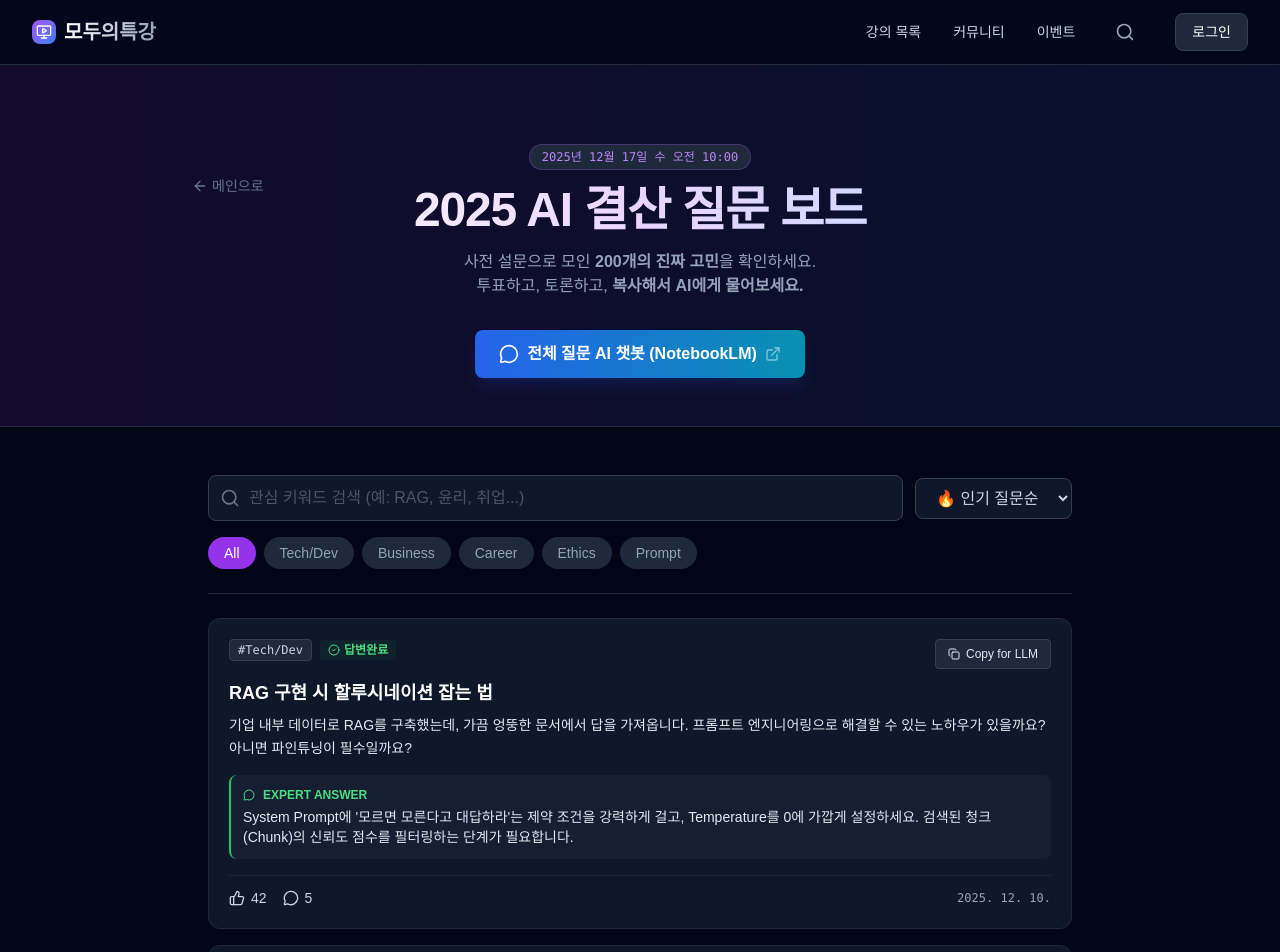
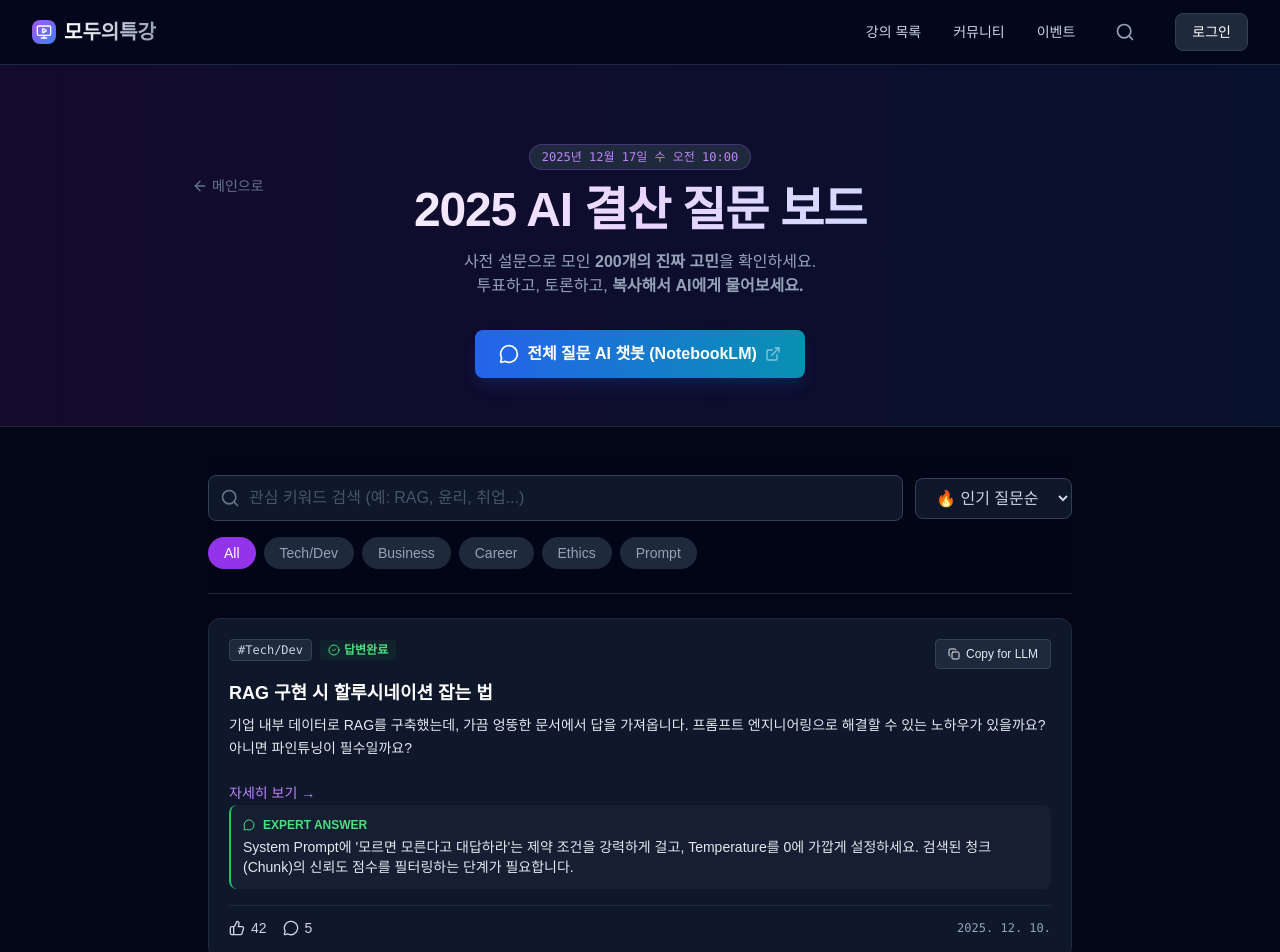
Before and after one commit to ustudiopd/modoolecture-web, a Next.js app: page /board/sample in a window 1280 px wide. Shown: the top 952 px of the page. Built offline with nearby package versions, Linux system fonts and the light colour scheme; a web font is replaced by a local one.

Commit message:
fix: ReadOnlyEditor 스키마 오류 수정 및 자세히 보기 버튼 추가
- ReadOnlyEditor에 extensions 추가하여 스키마 오류 해결
- QuestionCard에 자세히 보기 버튼 추가

```diff
--- a/components/board/QuestionCard.tsx
+++ b/components/board/QuestionCard.tsx
@@ -93,6 +93,15 @@ export default function QuestionCard({ question, onLike, liked = false, onClick
           {question.title}
         </h3>
         <p className="text-slate-200 text-sm mb-4 leading-relaxed line-clamp-3">{question.content}</p>
+        <button
+          onClick={(e) => {
+            e.stopPropagation();
+            onClick?.();
+          }}
+          className="text-purple-400 hover:text-purple-300 text-sm font-medium mt-2 transition-colors"
+        >
+          자세히 보기 →
+        </button>
       </div>
 
       {question.answer && (
--- a/components/editor/ReadOnlyEditor.tsx
+++ b/components/editor/ReadOnlyEditor.tsx
@@ -6,6 +6,7 @@ import {
   EditorContent,
   type JSONContent
 } from 'novel';
+import { extensions } from './extensions';
 import { cn } from '@/lib/utils/cn';
 
 interface ReadOnlyEditorProps {
@@ -76,6 +77,7 @@ export default function ReadOnlyEditor({ content, className }: ReadOnlyEditorPro
     <div className={cn("w-full", className)}>
       <EditorRoot>
         <EditorContent
+          extensions={extensions as any}
           initialContent={jsonContent ?? undefined}
           editable={false}
           editorProps={{
```
